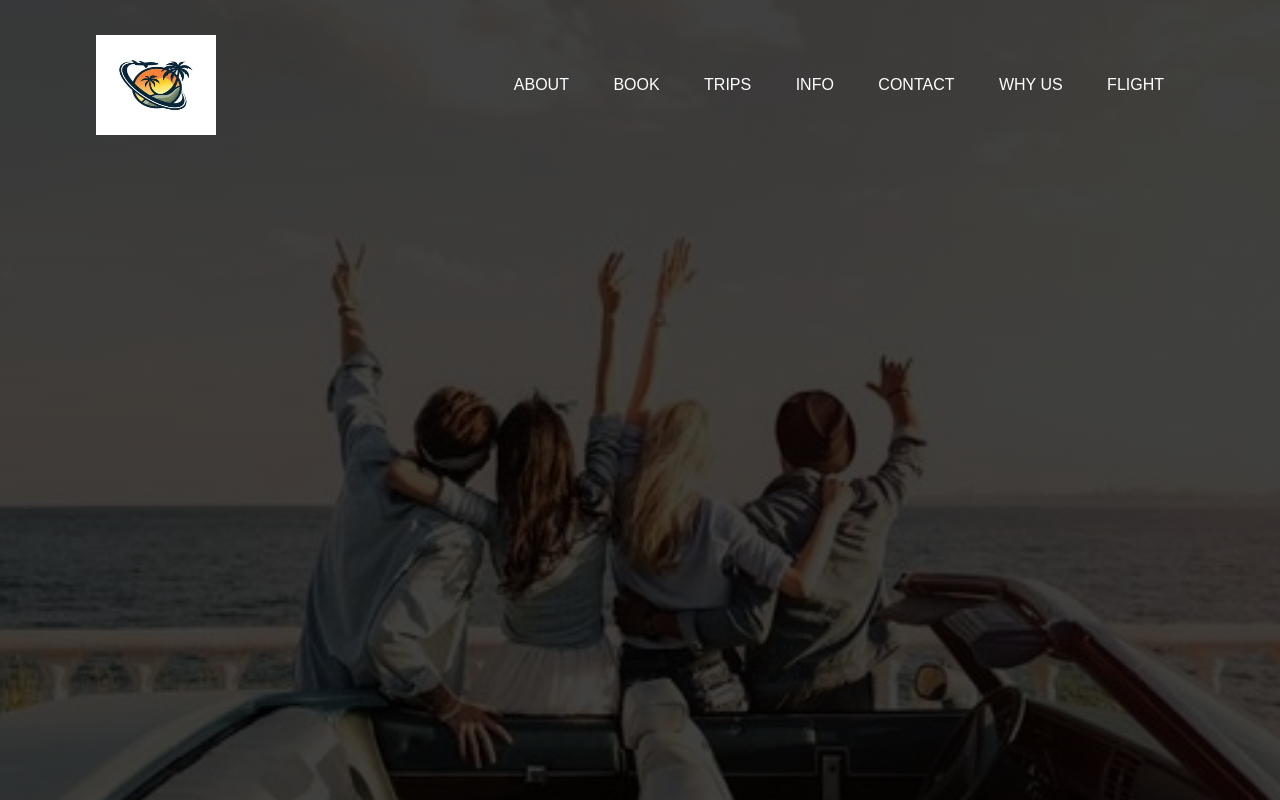
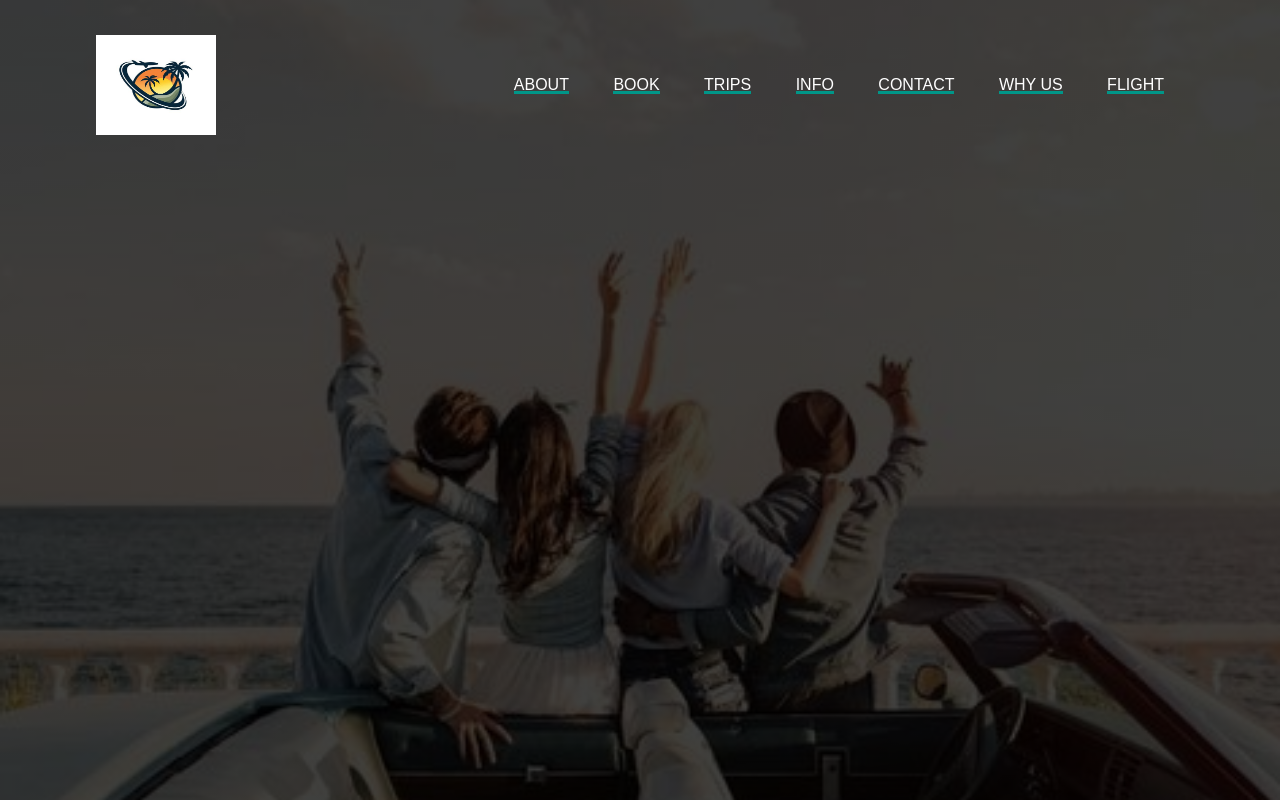
Before and after one commit to kostakis2000/entreprenuer, a PHP site: page / in a window 1280 px wide. Run offline with PHP 8.4, Linux system fonts and the light colour scheme.

Commit message:
adding a bottomline

```diff
--- a/style.css
+++ b/style.css
@@ -27,9 +27,20 @@
     list-style: none;
     display: inline-block;
     margin: 0 20px;
+    position: relative;
 }
 .navbar ul li a{
    text-decoration: none;
    color: #fff;
    text-transform: uppercase;
 }
+.navbar ul li::after{
+    content: '';
+    height: 3px;
+    width: 100%;
+    background: #009688;
+    position: absolute;
+    left: 0;
+    bottom: 0;
+
+}
```
